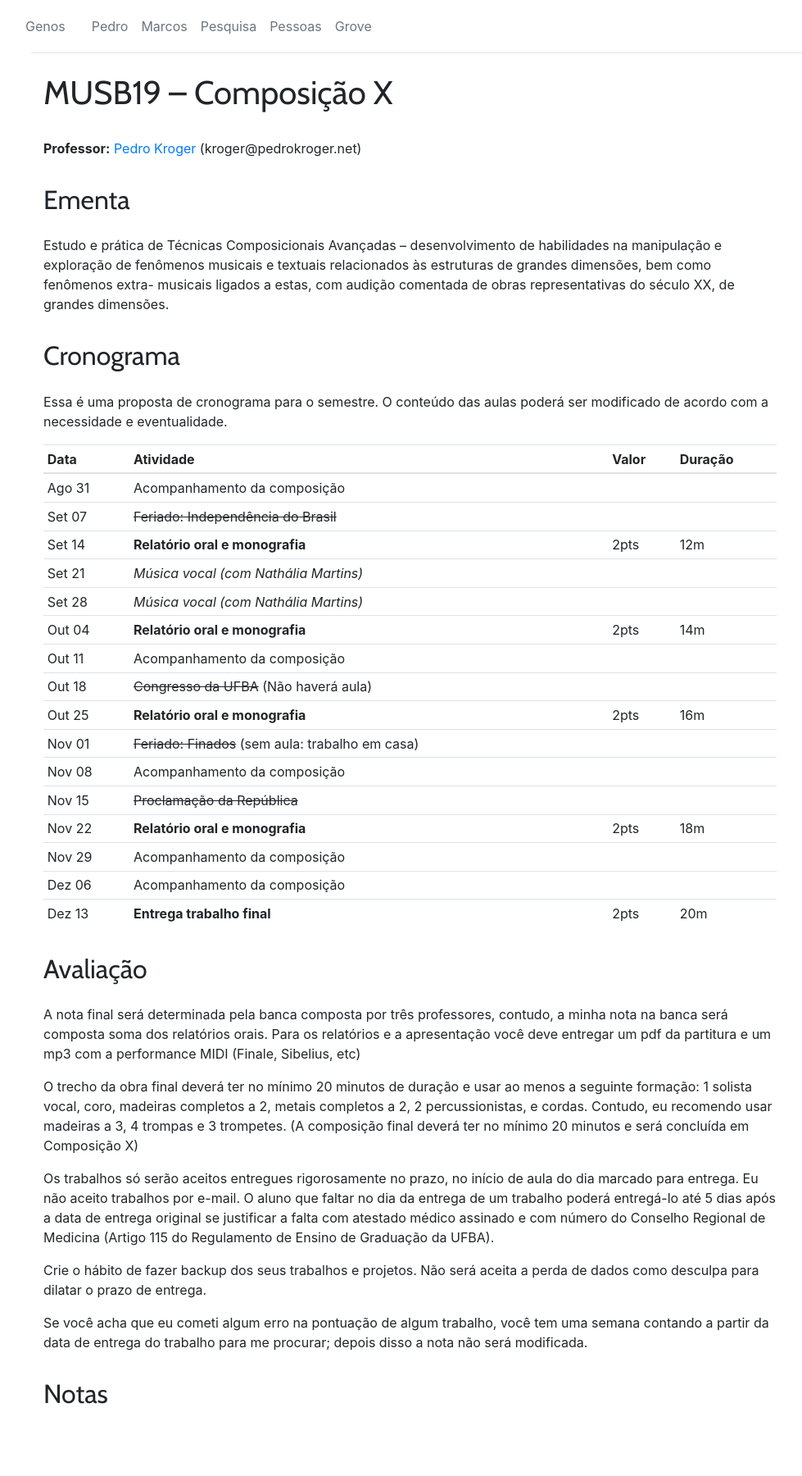
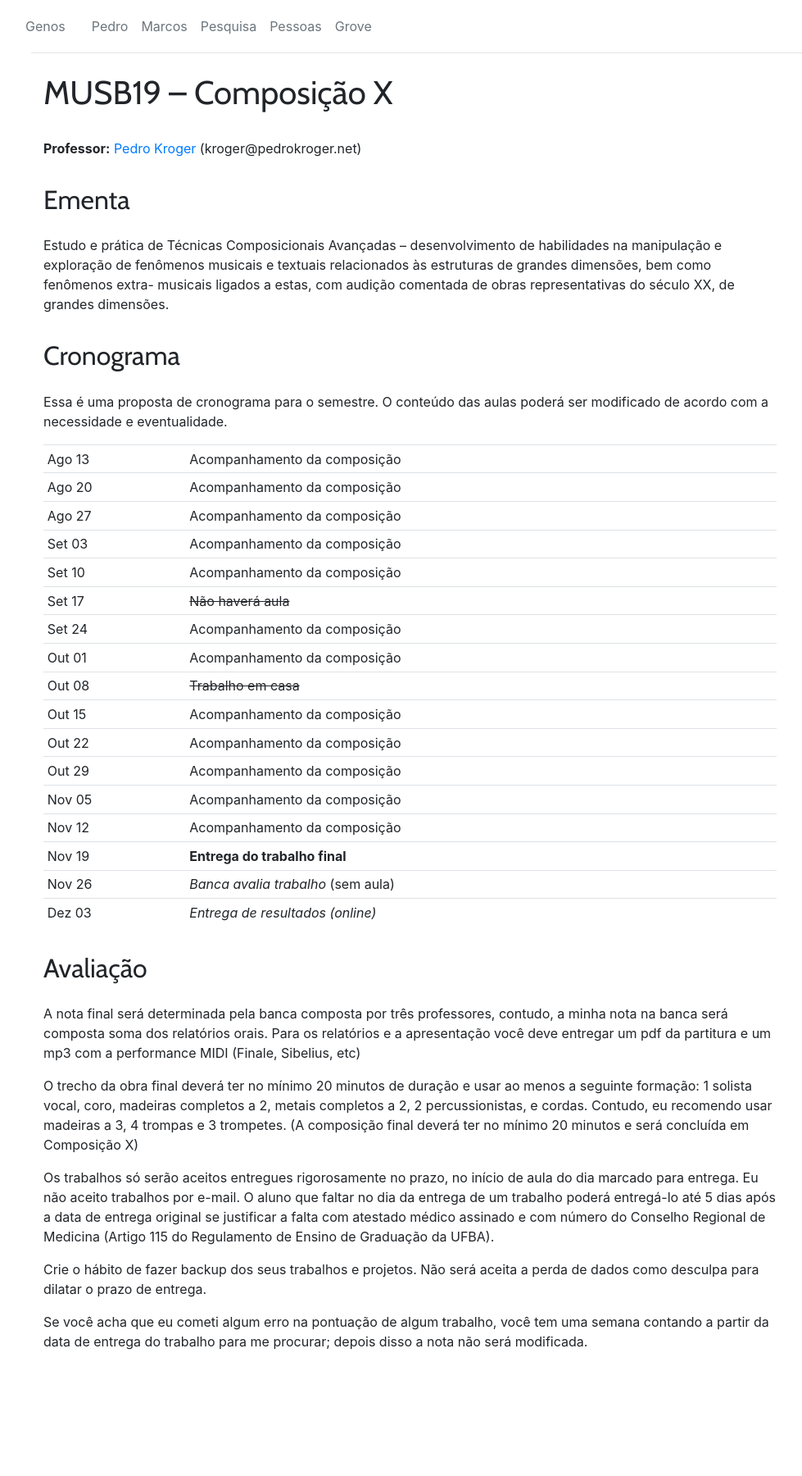
Before and after one commit to kroger/genosmus, a Jekyll site: the page built from _pedro/2019.2/musb19.md, in a window 1280 px wide. Shown: the whole page at 82% size, without its empty margins (47-1026 px from the left). Built offline with Jekyll 4.4.1, drawn with Linux system fonts in a browser that asks for light colours; after the commit the page ends 1712 px from its top, so only the background shows below that.

Commit message:
Cronograma Composição e Monografia para 2019.2

```diff
--- a/_pedro/2019.2/musb19.md
+++ b/_pedro/2019.2/musb19.md
@@ -16,24 +16,23 @@ século XX, de grandes dimensões.
 Essa é uma proposta de cronograma para o semestre. O conteúdo das aulas
 poderá ser modificado de acordo com a necessidade e eventualidade.
 
-| Data | Atividade | Valor | Duração |
-| -- | -- | -- | -- |
-Ago 31 | Acompanhamento da composição
-Set 07 | <del>Feriado: Independência do Brasil</del> | |
-Set 14 | **Relatório oral e monografia** | 2pts | 12m
-Set 21 | *Música vocal (com Nathália Martins)*
-Set 28 | *Música vocal (com Nathália Martins)*
-Out 04 | **Relatório oral e monografia** | 2pts | 14m
-Out 11 | Acompanhamento da composição
-Out 18 | <del>Congresso da UFBA</del> (Não haverá aula)
-Out 25 | **Relatório oral e monografia** | 2pts | 16m
-Nov 01 | <del>Feriado: Finados</del> (sem aula: trabalho em casa) | |
-Nov 08 | Acompanhamento da composição
-Nov 15 | <del>Proclamação da República</del> | |
-Nov 22 | **Relatório oral e monografia** | 2pts | 18m
-Nov 29 | Acompanhamento da composição
-Dez 06 | Acompanhamento da composição
-Dez 13 | **Entrega trabalho final** | 2pts | 20m
+Ago 13 | Acompanhamento da composição
+Ago 20 | Acompanhamento da composição
+Ago 27 | Acompanhamento da composição
+Set 03 | Acompanhamento da composição
+Set 10 | Acompanhamento da composição
+Set 17 | <del>Não haverá aula</del>
+Set 24 | Acompanhamento da composição
+Out 01 | Acompanhamento da composição
+Out 08 | <del>Trabalho em casa</del>
+Out 15 | Acompanhamento da composição
+Out 22 | Acompanhamento da composição
+Out 29 | Acompanhamento da composição
+Nov 05 | Acompanhamento da composição
+Nov 12 | Acompanhamento da composição
+Nov 19 | **Entrega do trabalho final**
+Nov 26 | *Banca avalia trabalho* (sem aula)
+Dez 03 | *Entrega de resultados (online)*
 {: .table .table-sm }
 
 ## Avaliação
@@ -62,5 +61,3 @@ aceita a perda de dados como desculpa para dilatar o prazo de entrega.
 Se você acha que eu cometi algum erro na pontuação de algum trabalho,
 você tem uma semana contando a partir da data de entrega do trabalho
 para me procurar; depois disso a nota não será modificada.
-
-## Notas
```
Also changed, not shown: _pedro/2019.2/musb88.md (+0 -28 lines).
